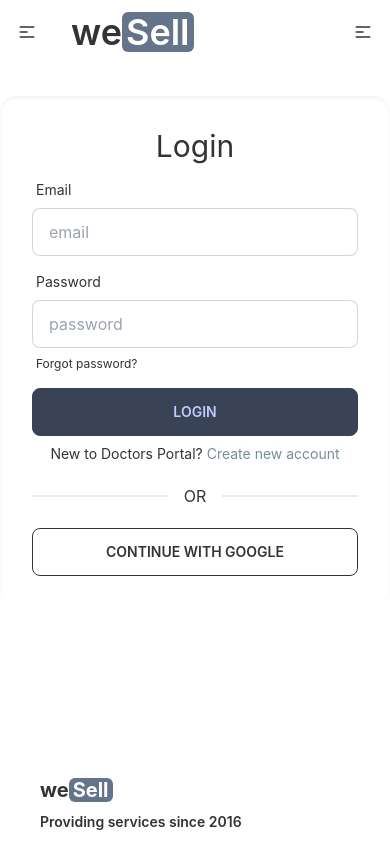
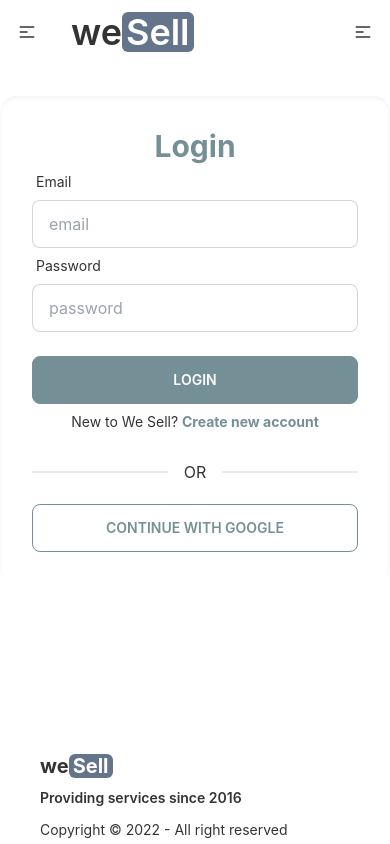
Before and after one commit to Johora-Juhi/We-Sell-client, a React (Create React App) app: page /login in a window 390 px wide. Shown: the top 844 px of the page. Built offline with nearby package versions, Linux system fonts and the light colour scheme; no server answers.

Commit message:
google log in

```diff
--- a/package.json
+++ b/package.json
@@ -13,6 +13,7 @@
     "react-hook-form": "^7.39.5",
     "react-router-dom": "^6.4.3",
     "react-scripts": "5.0.1",
+    "react-toastify": "^9.1.1",
     "web-vitals": "^2.1.4"
   },
   "scripts": {
--- a/src/App.js
+++ b/src/App.js
@@ -1,12 +1,13 @@
 import { RouterProvider } from 'react-router-dom';
 import './App.css';
 import router from './Routes/Routes/Routes';
+import { ToastContainer } from 'react-toastify';
 
 function App() {
   return (
     <div className='container mx-auto'>
-     <RouterProvider router={router}/>
-      {/* <ToastContainer /> */}
+      <RouterProvider router={router} />
+      <ToastContainer/>
     </div>
   );
 }
--- a/src/Pages/Home/ProductCategories/ProductCategories.js
+++ b/src/Pages/Home/ProductCategories/ProductCategories.js
@@ -14,7 +14,7 @@ const ProductCategories = () => {
     return (
        <div>
         <h1 className='text-4xl font-bold mt-8 tracking-wide uppercase text-center'>Categories</h1>
-        <p className='bg-cyan-900 mx-auto py-1 mt-2 w-1/12'></p>
+        <p className='bg-gray-400 mx-auto py-1 mt-2 w-1/12'></p>
          <div className='grid gap-6 grid-cols-1 md:grid-cols-2 lg:grid-cols-3 my-16 px-28'>
             {
                 categories.map(category => <ProductCard
--- a/src/Pages/Login/Login/Login.js
+++ b/src/Pages/Login/Login/Login.js
@@ -1,13 +1,12 @@
-// import { set } from 'date-fns';
 import React, { useContext, useState } from 'react';
 import { useForm } from "react-hook-form";
 import { Link, useLocation, useNavigate } from 'react-router-dom';
 import { AuthContext } from '../../../context/AuthProvider/AuthProvider';
-// import useToken from '../../../hooks/useToken';
+import useToken from '../../../hooks/useToken';
 import login from '../../../assets/images/login.jpg';
 
 const Login = () => {
-    const { signIn } = useContext(AuthContext);
+    const { signIn, googleLogin } = useContext(AuthContext);
     const [loginError, setLoginError] = useState('');
     const location = useLocation();
     const navigate = useNavigate();
@@ -15,11 +14,11 @@ const Login = () => {
     const { register, formState: { errors }, handleSubmit } = useForm();
 
     const [LoginUserEmail, setLoginUserEmail] = useState('');
-    // const [token] = useToken(LoginUserEmail);
+    const [token] = useToken(LoginUserEmail);
 
-    // if (token) {
-    //     navigate(from, { replace: true })
-    // }
+    if (token) {
+        navigate(from, { replace: true })
+    }
     const handleLogin = data => {
         console.log(data);
         setLoginError('')
@@ -34,14 +33,40 @@ const Login = () => {
                 setLoginError(error.message);
             })
     }
+    const handleGoogleSignIn = () => {
+        googleLogin()
+            .then(result => {
+                const user = result.user;
+                console.log(user);
+                const role = "user";
+                saveUser(user.displayName, user.email, role);
+            })
+            .catch(error => console.error('error', error))
+    }
+    const saveUser = (name, email, role) => {
+        const user = { name, email, role };
+        fetch('http://localhost:5000/users', {
+            method: "POST",
+            headers: {
+                'content-type': 'application/json'
+            },
+            body: JSON.stringify(user)
+        })
+            .then(res => res.json())
+            .then(data => {
+                console.log(data);
+                setLoginUserEmail(email);
+            })
+    }
     return (
         <div className="card flex w-full lg:w-1/2 mx-auto shadow-inner lg:shadow-2xl my-8 bg-base-100 flex-col lg:flex-row">
             <div className='relative hidden lg:block w-1/2'>
             <img src={login} alt="" />
             <h3 className='absolute top-1/2 left-36 w-1/4 text-xl font-bold text-center'>Now, you are waiting for your login!</h3>
             </div>
-            <form onSubmit={handleSubmit(handleLogin)} className="card-body">
-                <h1 className="text-3xl text-center">Login</h1>
+            <div className="card-body">
+            <form onSubmit={handleSubmit(handleLogin)} >
+                <h1 className="text-3xl font-bold text-center text-primary">Login</h1>
                 <div className="form-control">
                     <label className="label">
                         <span className="label-text">Email</span>
@@ -65,18 +90,19 @@ const Login = () => {
                         <label className="label">
                             <p className="label-text text-red-500">{loginError}</p>
                         </label>}
-                    <label className="label">
+                    {/* <label className="label">
                         <a href="#" className="label-text-alt link link-hover">Forgot password?</a>
-                    </label>
+                    </label> */}
                 </div>
-                <div className="form-control">
-                    <button className="btn btn-accent">Login</button>
+                <div className="form-control mt-4">
+                    <button className="btn btn-primary text-white mt-2">Login</button>
                 </div>
-                <p className='text-center label-text'>New to Doctors Portal? <Link to='/signup' className='text-primary'> Create new account</Link></p>
-                <div className="divider">OR</div>
-                <button className="btn btn-outline">CONTINUE WITH GOOGLE</button>
+                <p className='text-center label-text my-2'>New to We Sell? <Link to='/signup' className='text-primary font-bold'> Create new account</Link></p>
             </form>
+            <div className="divider">OR</div>
+                <button onClick={handleGoogleSignIn} className="btn btn-outline btn-primary">CONTINUE WITH GOOGLE</button>
         </div>
+            </div>
     );
 };
 
--- a/src/Pages/Login/Signup/Signup.js
+++ b/src/Pages/Login/Signup/Signup.js
@@ -1,8 +1,8 @@
 import React, { useContext, useState } from 'react';
 import { useForm } from 'react-hook-form';
 import { Link, useNavigate } from 'react-router-dom';
-// import { toast } from 'react-toastify';
-// import 'react-toastify/dist/ReactToastify.css';
+import { toast } from 'react-toastify';
+import 'react-toastify/dist/ReactToastify.css';
 import { AuthContext } from '../../../context/AuthProvider/AuthProvider';
 import useToken from '../../../hooks/useToken';
 import login from '../../../assets/images/login.jpg';
@@ -26,9 +26,9 @@ const SignUp = () => {
         createUser(data.email, data.password)
             .then(res => {
                 const user = res.user;
-                // toast.success('Success Notification !', {
-                //     position: toast.POSITION.TOP_CENTER
-                // });
+                toast.success('Acoount Created Successfully!', {
+                    position: toast.POSITION.TOP_CENTER
+                });
 
                 const userInfo = {
                     displayName: data.name
@@ -69,7 +69,7 @@ const SignUp = () => {
                 <h3 className='absolute bottom-36 left-36 w-1/4 text-xl font-bold text-center'>Now, you are waiting to create a new account!</h3>
             </div>
             <form onSubmit={handleSubmit(handleSignUp)} className="card-body">
-                <h1 className="text-3xl font-bold text-center">Sign Up</h1>
+                <h1 className="text-3xl font-bold text-center text-primary">Sign Up</h1>
                 <div className="form-control">
                     <label className="label">
                         <span className="label-text">Name</span>
@@ -117,10 +117,10 @@ const SignUp = () => {
                             <option value="seller">Seller</option>
                         </select>
                     </div>
-                <div className="form-control mt-6">
-                    <button className="btn btn-accent">SignUp</button>
+                <div className="form-control mt-2">
+                    <button className="btn btn-primary text-white">SignUp</button>
                 </div>
-                <p className='text-center'>Already have an account? <Link to='/login' className='text-primary'>Please Login</Link></p>
+                <p className='text-center'>Already have an account? <Link to='/login' className='text-primary font-bold'>Please Login</Link></p>
             </form>
         </div>
     );
--- a/src/Pages/Shared/Navbar/Navbar.js
+++ b/src/Pages/Shared/Navbar/Navbar.js
@@ -26,7 +26,7 @@ const Navbar = () => {
         {user?.uid ?
             <>
                 <li><Link to='/dashboard'>Dashboard</Link></li>
-                <li><button onClick={handleLogOut} to='/signout'>Sign Out</button></li>
+                <li><button className='btn btn-primary btn-outline mr-0 lg:mr-4 shadow-inner' onClick={handleLogOut} to='/signout'>Sign Out</button></li>
             </>
             : <li><Link className='btn btn-primary text-white mr-0 lg:mr-4' to='/login'>Login</Link></li>
         }
--- a/src/context/AuthProvider/AuthProvider.js
+++ b/src/context/AuthProvider/AuthProvider.js
@@ -1,5 +1,5 @@
 import React, { createContext, useEffect, useState } from 'react';
-import { createUserWithEmailAndPassword, getAuth, onAuthStateChanged, signInWithEmailAndPassword, signOut, updateProfile } from 'firebase/auth';
+import { createUserWithEmailAndPassword, getAuth, GoogleAuthProvider, onAuthStateChanged, signInWithEmailAndPassword, signInWithPopup, signOut, updateProfile } from 'firebase/auth';
 import app from '../../firebase/firebase.config';
 
 export const AuthContext = createContext();
@@ -8,6 +8,8 @@ const auth = getAuth(app);
 const AuthProvider = ({ children }) => {
     const [user, setUser] = useState(null);
     const [loading, setLoading] = useState(true);
+    const googleProvider = new GoogleAuthProvider();;
+
     const createUser = (email, password) => {
         setLoading(true);
         return createUserWithEmailAndPassword(auth, email, password);
@@ -18,6 +20,10 @@ const AuthProvider = ({ children }) => {
     const signIn = (email, password) => {
         setLoading(true);
         return signInWithEmailAndPassword(auth, email, password);
+    }
+    const googleLogin = () => {
+        setLoading(true);
+        return signInWithPopup(auth, googleProvider);
     }
     const logOut = () => {
         setLoading(true);
@@ -31,7 +37,7 @@ const AuthProvider = ({ children }) => {
         return () => unsubcsribe();
     }, [])
     const authInfo = {
-        createUser, updateUser, signIn, logOut, user, loading
+        createUser, updateUser, signIn, googleLogin, logOut, user, loading
     }
     return (
         <AuthContext.Provider value={authInfo}>
```
Also changed, not shown: src/Pages/Home/HomeBanner/BannerSlide.js (+4 -5 lines), src/Pages/Home/HomeBanner/HomeBanner.js (+1 -8 lines), 1 other file (tests, documents, lock files or other folders).
